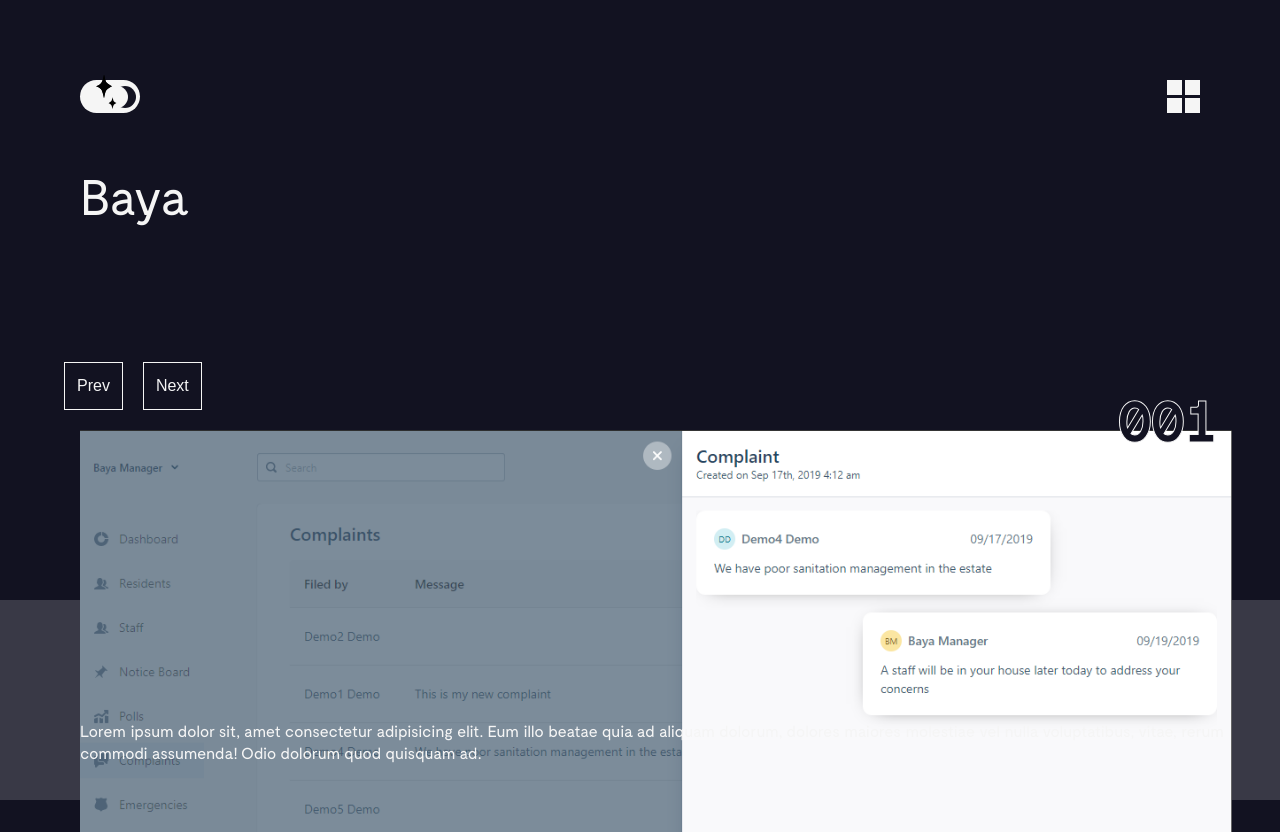
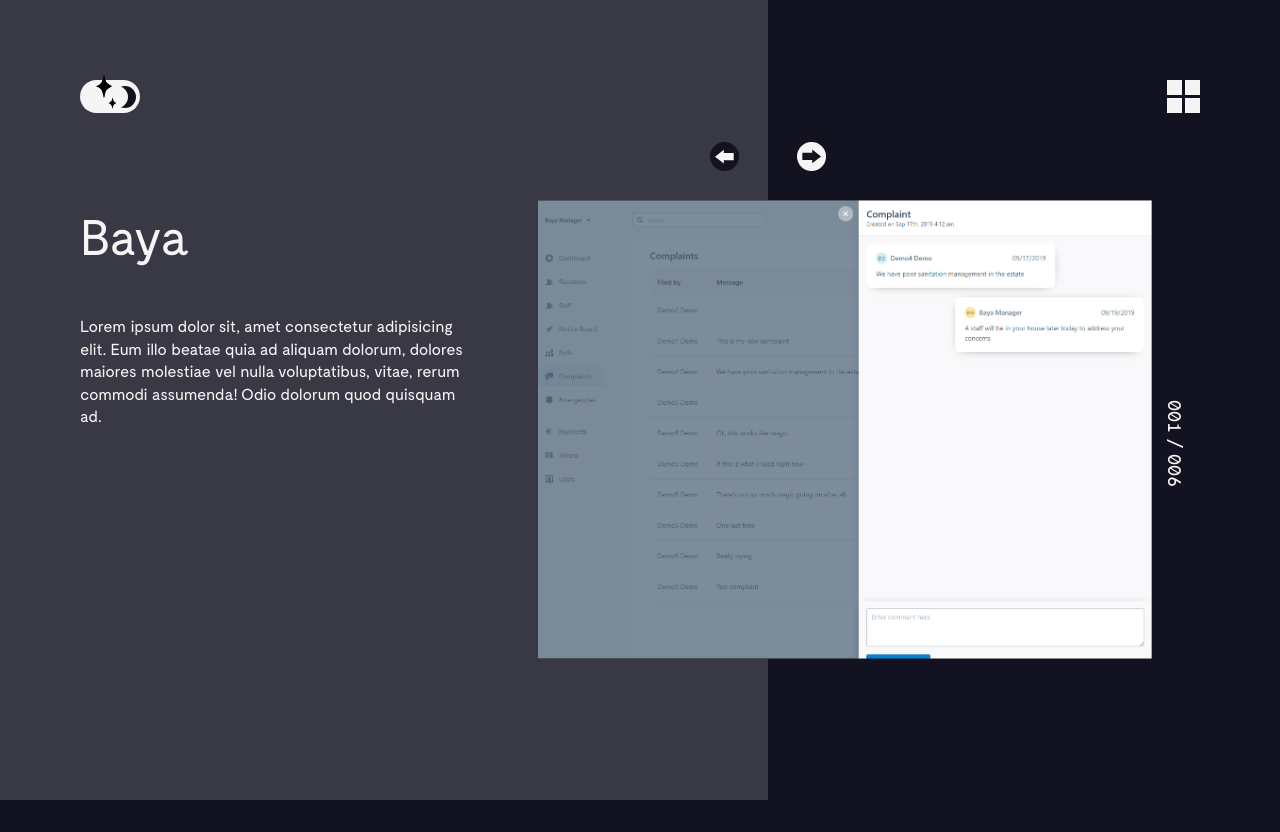
Before and after one commit to frontendtony/personal-portfolio, a Gatsby site: page /projects in a window 1280 px wide. Shown: the top 832 px of the page. After the commit the page ends 800 px from the top, so only its background shows below. Built offline with nearby package versions, Linux system fonts and the light colour scheme; Gatsby itself is replaced by a stand-in of ours.

Commit message:
implement desktop interface design

```diff
--- a/src/components/layout/GlobalStyles.js
+++ b/src/components/layout/GlobalStyles.js
@@ -3,7 +3,6 @@ import { createGlobalStyle } from 'styled-components';
 export default createGlobalStyle`
   body {
     background-color: ${({ theme, location }) => {
-      console.log(location);
       return location === '/projects/'
         ? theme.bg.projectDescription
         : theme.bg.primary;
--- a/src/components/layout/MenuButton.js
+++ b/src/components/layout/MenuButton.js
@@ -13,7 +13,7 @@ const StyledMenuButton = styled.div`
   z-index: 3;
   transition: all 0.3s ease-out;
 
-  @media screen and (max-width: 830px) {
+  @media screen and (max-width: 1023px) {
     right: 5vmin;
     top: 5vmin;
   }
--- a/src/components/layout/ThemeSwitch.js
+++ b/src/components/layout/ThemeSwitch.js
@@ -12,7 +12,7 @@ const StyledSwitch = styled.label`
   cursor: pointer;
   z-index: 1;
 
-  @media screen and (max-width: 830px) {
+  @media screen and (max-width: 1023px) {
     left: 5vmin;
     top: 5vmin;
   }
--- a/src/components/layout/menu.js
+++ b/src/components/layout/menu.js
@@ -16,7 +16,7 @@ const StyledMenu = styled(animated.div)`
   right: 0;
   top: 0;
 
-  @media screen and (max-width: 830px) {
+  @media screen and (max-width: 1023px) {
     padding: 5vmin;
     padding-bottom: 10vmin;
   }
--- /dev/null
+++ b/src/components/views/projects/NavigationButtons.js
@@ -0,0 +1,152 @@
+import PropTypes from 'prop-types';
+import React from 'react';
+import styled from 'styled-components';
+
+const StyledButtons = styled.div`
+  position: absolute;
+  left: 5vw;
+  bottom: 190px;
+  width: 140px;
+  z-index: 1;
+  display: flex;
+  justify-content: space-between;
+
+  > .nav-button {
+    background-color: ${({ theme }) => theme.bg.primary};
+    color: ${({ theme }) => theme.text.primary};
+    border: 1px solid ${({ theme }) => theme.text.primary};
+    padding: 12px;
+
+    > .icon {
+      display: none;
+    }
+
+    :hover {
+      background-color: ${({ theme }) => theme.text.primary};
+      color: ${({ theme }) => theme.bg.primary};
+    }
+  }
+
+  @media screen and (min-width: 1024px) {
+    top: calc(25vmin - 70px);
+    bottom: initial;
+    left: 0;
+    transform: translateX(-50%);
+
+    > .nav-button {
+      border: none;
+      background-color: transparent;
+
+      :hover {
+        background-color: transparent;
+      }
+
+      > .icon {
+        display: block;
+      }
+
+      &.next {
+        > .icon {
+          transform: rotate(180deg);
+
+          .circle {
+            fill: ${({ theme }) => theme.text.primary};
+          }
+
+          .arrow {
+            fill: ${({ theme }) => theme.bg.primary};
+          }
+        }
+      }
+
+      &.previous {
+        .circle {
+          fill: ${({ theme }) => theme.bg.primary};
+        }
+
+        .arrow {
+          fill: ${({ theme }) => theme.text.primary};
+        }
+      }
+
+      > .text {
+        display: none;
+      }
+    }
+  }
+`;
+
+const Buttons = ({ previous, next, currentIndex, total }) => (
+  <StyledButtons>
+    <button
+      className='nav-button previous'
+      disabled={currentIndex === 0}
+      onClick={previous}
+    >
+      <span className='text'>Prev</span>
+      <svg
+        xmlns='http://www.w3.org/2000/svg'
+        id='next'
+        width='29.053'
+        height='29.053'
+        viewBox='0 0 29.053 29.053'
+        className='icon'
+      >
+        <g id='Group_11' data-name='Group 11'>
+          <path
+            id='Path_15'
+            d='M14.527 0a14.527 14.527 0 1 0 14.526 14.527A14.527 14.527 0 0 0 14.527 0z'
+            class='circle'
+          />
+        </g>
+        <path
+          id='Path_70'
+          d='M95.846 137.461l8.805-6.792v3.131h9.887v7.331h-9.887v3.126z'
+          class='arrow'
+          data-name='Path 70'
+          transform='translate(-90.828 -122.825)'
+        />
+      </svg>
+    </button>
+    <button
+      className='nav-button next'
+      disabled={currentIndex === total}
+      onClick={next}
+    >
+      <span className='text'>Next</span>
+      <svg
+        xmlns='http://www.w3.org/2000/svg'
+        id='next'
+        width='29.053'
+        height='29.053'
+        viewBox='0 0 29.053 29.053'
+        className='icon'
+      >
+        <g id='Group_11' data-name='Group 11'>
+          <path
+            id='Path_15'
+            d='M14.527 0a14.527 14.527 0 1 0 14.526 14.527A14.527 14.527 0 0 0 14.527 0z'
+            class='circle'
+            data-name='Path 15'
+          />
+        </g>
+        <path
+          id='Path_70'
+          d='M95.846 137.461l8.805-6.792v3.131h9.887v7.331h-9.887v3.126z'
+          class='arrow'
+          data-name='Path 70'
+          transform='translate(-90.828 -122.825)'
+        />
+      </svg>
+    </button>
+  </StyledButtons>
+);
+
+Buttons.propTypes = {
+  previous: PropTypes.func.isRequired,
+  next: PropTypes.func.isRequired,
+  total: PropTypes.number.isRequired,
+  currentIndex: PropTypes.number.isRequired
+};
+
+export default Buttons;
--- /dev/null
+++ b/src/components/views/projects/ProjectCount.js
@@ -0,0 +1,65 @@
+import PropTypes from 'prop-types';
+import React from 'react';
+import styled from 'styled-components';
+
+const StyledNumbers = styled.span`
+  position: absolute;
+  right: 5vw;
+  bottom: 140px;
+  color: ${({ theme }) => theme.text.primary};
+  font-size: 60px;
+  font-weight: bold;
+  -webkit-text-fill-color: transparent;
+  -webkit-text-stroke-width: 1px;
+  -webkit-text-stroke-color: ${({ theme }) => theme.text.primary};
+  z-index: 1;
+  font-variant-numeric: tabular-nums;
+
+  @media screen and (max-width: 1023px) {
+    .project-count {
+      position: absolute;
+      top: -40px;
+      right: 0;
+      font-size: 15px;
+      font-weight: normal;
+      border-bottom: 1px solid ${({ theme }) => theme.text.primary};
+      display: inline-block;
+      padding-bottom: 16px;
+
+      .slash {
+        display: none;
+      }
+    }
+  }
+
+  @media screen and (min-width: 1024px) {
+    left: calc(30vw + 10px);
+    top: 50vh;
+    font-size: 20px;
+    writing-mode: vertical-lr;
+    font-weight: normal;
+    -webkit-text-fill-color: ${({ theme }) => theme.text.primary};
+    -webkit-text-stroke-width: 0px;
+
+    .project-count {
+      position: static;
+      display: inline;
+    }
+  }
+`;
+
+const Numbers = ({ current, total }) => (
+  <StyledNumbers>
+    {current.toString().padStart(3, '0')}
+    <span className='project-count'>
+      {` `} <span className='slash'>/</span> {total.toString().padStart(3, '0')}
+    </span>
+  </StyledNumbers>
+);
+
+Numbers.propTypes = {
+  current: PropTypes.number.isRequired,
+  total: PropTypes.number.isRequired
+};
+
+export default Numbers;
--- a/src/components/views/projects/index.js
+++ b/src/components/views/projects/index.js
@@ -23,9 +23,27 @@ const StyledName = styled(animated.h1)`
 `;
 
 const StyledDescription = styled.p`
-  position: absolute !important;
+  position: absolute;
   top: 120px;
   padding-bottom: 5vw;
+
+  @media screen and (min-width: 420px) {
+    top: 250px;
+  }
+
+  @media screen and (min-width: 620px) {
+    top: 400px;
+  }
+
+  @media screen and (min-width: 840px) {
+    top: 550px;
+  }
+
+  @media screen and (min-width: 1024px) {
+    position: relative;
+    top: 0;
+    width: 30vw;
+  }
 `;
 
 export const projectNames = [
--- a/src/pages/projects.js
+++ b/src/pages/projects.js
@@ -7,67 +7,43 @@ import {
   projectNames
 } from '../components/views/projects';
 import ProjectImages from '../components/views/projects/images';
+import NavigationButtons from '../components/views/projects/NavigationButtons';
+import ProjectCount from '../components/views/projects/ProjectCount';
 import SEO from '../utils/seo';
 
 const StyledProjectsPage = styled.div`
   display: grid;
   min-height: 100vh;
-  grid-template: 'image' 75vh 'description' auto / 100vw;
+  grid-template: 'dark' 75vh 'light' auto / 100vw;
   position: relative;
+
+  @media screen and (min-width: 1024px) {
+    grid-template-rows: auto;
+    grid-template-columns: 60vw 40vw;
+    grid-template-areas: 'light dark';
+  }
 
   > * {
     padding: 0 5vmin;
 
-    @media screen and (min-width: 829px) {
+    @media screen and (min-width: 1024px) {
       padding: 0 10vmin;
     }
   }
 
   > .darker-section {
-    grid-area: image;
+    grid-area: dark;
     background-color: ${({ theme }) => theme.bg.primary};
     color: ${({ theme }) => theme.text.primary};
     position: relative;
     padding-top: 20vmin;
 
-    @media screen and (min-width: 829px) {
+    @media screen and (min-width: 1024px) {
       padding-top: 20vmin;
-    }
 
-    > .nav-buttons {
-      position: absolute;
-      left: 5vw;
-      bottom: 190px;
-
-      > .nav-button {
-        background-color: ${({ theme }) => theme.bg.primary};
-        color: ${({ theme }) => theme.text.primary};
-        border: 1px solid ${({ theme }) => theme.text.primary};
-        padding: 12px;
-
-        :hover {
-          background-color: ${({ theme }) => theme.text.primary};
-          color: ${({ theme }) => theme.bg.primary};
-        }
-
-        :first-child {
-          margin-right: 20px;
-        }
+      .project-name {
+        display: none;
       }
-    }
-
-    .project-number {
-      position: absolute;
-      right: 5vw;
-      bottom: 140px;
-      color: ${({ theme }) => theme.text.primary};
-      font-size: 60px;
-      font-weight: bold;
-      -webkit-text-fill-color: ${({ theme }) => theme.bg.primary};
-      -webkit-text-stroke-width: 1px;
-      -webkit-text-stroke-color: ${({ theme }) => theme.text.primary};
-      z-index: 1;
-      font-variant-numeric: tabular-nums;
     }
   }
 
@@ -80,6 +56,26 @@ const StyledProjectsPage = styled.div`
       position: absolute !important;
       top: -170px;
       width: 90%;
+    }
+
+    .project-name {
+      display: none;
+    }
+
+    @media screen and (min-width: 1024px) {
+      padding-top: 25vmin;
+
+      .project-name {
+        display: -webkit-inline-box;
+        position: relative;
+        max-width: 30vw;
+      }
+
+      .project-image {
+        right: -30vw;
+        top: 25vmin;
+        width: 80%;
+      }
     }
   }
 `;
@@ -115,6 +111,7 @@ const ProjectsPage = ({ location }) => {
   });
 
   const Description = projectDescriptions[projectIndex];
+  const Name = projectNames[projectIndex];
 
   const previous = () => {
     setDirection('left');
@@ -131,37 +128,30 @@ const ProjectsPage = ({ location }) => {
       <SEO title='Projects' />
       <StyledProjectsPage>
         <div className='darker-section'>
-          {transitions.map(({ item, key, props }) => {
-            const Text = projectNames[item];
-            return (
-              <Text style={{ transform: props.textTransform }} key={key} />
-            );
-          })}
-          <div className='nav-buttons'>
-            <button
-              className='nav-button'
-              disabled={projectIndex === 0}
-              onClick={previous}
-            >
-              Prev
-            </button>
-            <button
-              className='nav-button'
-              disabled={projectIndex === projectNames.length - 1}
-              onClick={next}
-            >
-              Next
-            </button>
-          </div>
-          <span className='project-number'>
-            {(projectIndex + 1).toString().padStart(3, '0')}
-          </span>
+          {transitions.map(({ key, props }) => (
+            <Name
+              style={{ transform: props.textTransform }}
+              key={key}
+              className='project-name'
+            />
+          ))}
+          <NavigationButtons
+            next={next}
+            previous={previous}
+            currentIndex={projectIndex}
+            total={projectNames.length - 1}
+          />
+          <ProjectCount
+            current={projectIndex + 1}
+            total={projectNames.length}
+          />
         </div>
         <div className='project'>
           {transitions.map(({ item, key, props }) => {
             const Image = ProjectImages[item];
             return <Image className='project-image' style={props} key={key} />;
           })}
+          <Name className='project-name' />
           <Description />
         </div>
       </StyledProjectsPage>
```
